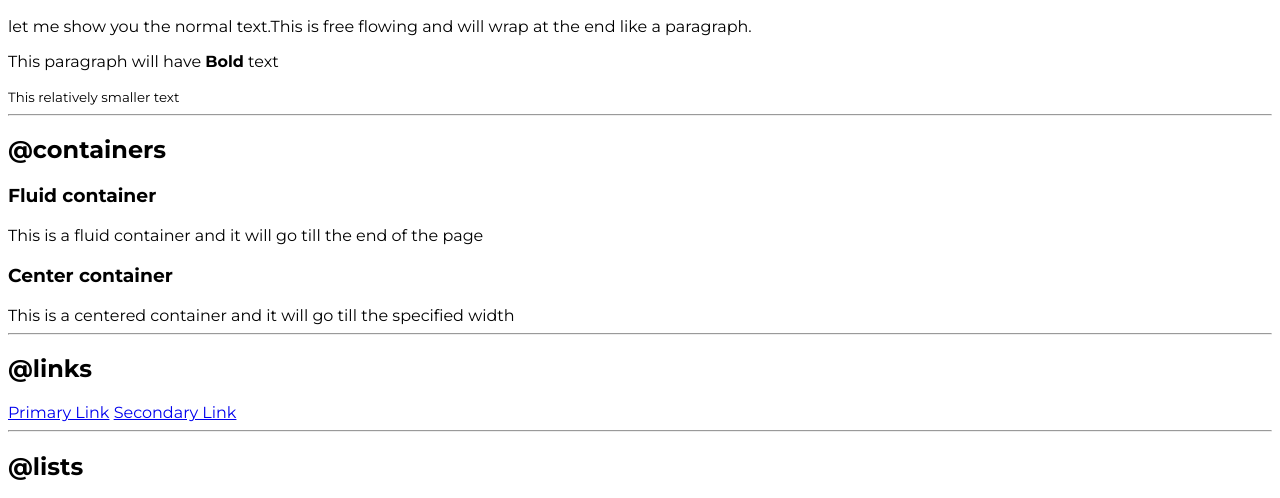
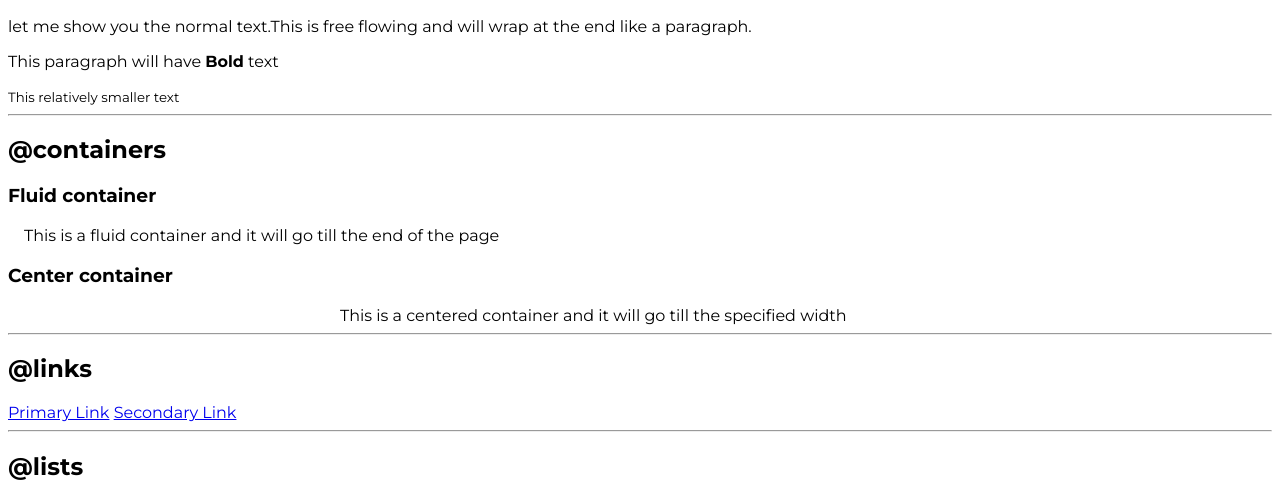
Before and after one commit to GRAviTY-GAGAN/Gagan-portfolio, a plain HTML site: page index.html in a window 1280 px wide. Shown: the part 282-780 px from the top of the page. Drawn offline with Linux system fonts and the light colour scheme.

Commit message:
container

```diff
--- a/index.html
+++ b/index.html
@@ -34,10 +34,12 @@
     <h2>@containers</h2>
 
     <h3>Fluid container</h3>
-    <div>This is a fluid container and it will go till the end of the page</div>
+    <div class="container
+    container-fluid">This is a fluid container and it will go till the end of the page</div>
 
     <h3>Center container</h3>
-    <div>This is a centered container and it will go till the specified width</div>
+    <div class="container
+    container-centre">This is a centered container and it will go till the specified width</div>
 
     <hr>
 
--- a/styles.css
+++ b/styles.css
@@ -4,3 +4,13 @@
 body{
     font-family: 'Montserrat', sans-serif;
 }
+
+/* container */
+.container{
+    padding-left: 1rem;
+    padding-right: 1rem;
+}
+.container-centre{
+    max-width: 600px;
+    margin: auto;
+}
```
